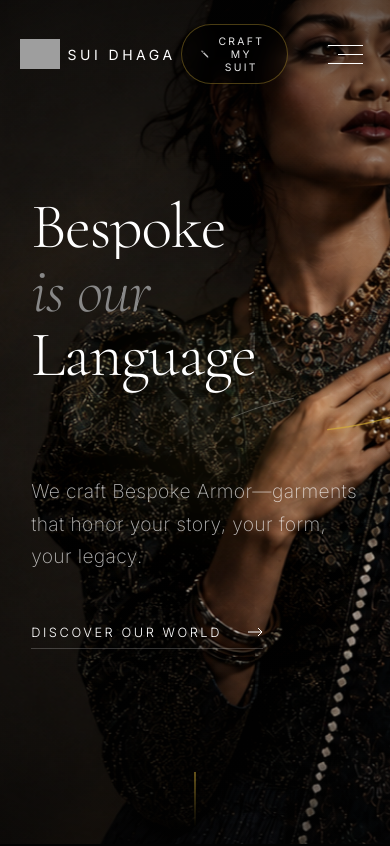
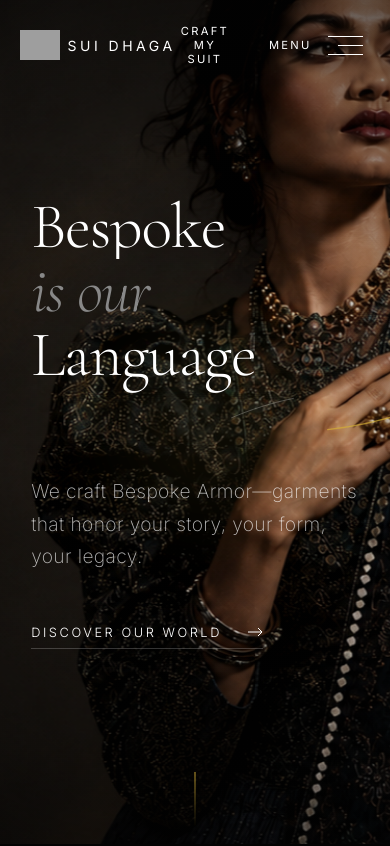
Before and after one commit to rachierich24/sui-dhaga, a React (Vite) app: page / in a window 390 px wide. Shown: the top 846 px of the page. Built offline with nearby package versions, Linux system fonts and the light colour scheme; grey boxes are pictures that could not be loaded.

Commit message:
feat: add CTO profile for Rachit Vij and fix mobile layout scroll bounds in SizeGuide

```diff
--- a/src/App.jsx
+++ b/src/App.jsx
@@ -94,7 +94,7 @@ export default function App() {
             </FadeIn>
             <FadeIn delay={0.4}>
               <a
-                href="https://wa.me/61470270478"
+                href="https://wa.me/910000000000"
                 target="_blank"
                 rel="noopener noreferrer"
                 className="book-btn"
--- a/src/components/Navbar.jsx
+++ b/src/components/Navbar.jsx
@@ -3,13 +3,11 @@ import { motion } from 'framer-motion';
 import logoImg from '../assets/images/logo.png';
 import SidebarMenu from './SidebarMenu';
 import SizeGuide from './SizeGuide';
-import { useMobile } from './MotionHelpers';
 
 const Navbar = () => {
   const [scrolled, setScrolled] = useState(false);
   const [menuOpen, setMenuOpen] = useState(false);
   const [sizeOpen, setSizeOpen] = useState(false);
-  const isMobile = useMobile();
 
   useEffect(() => {
     const handleScroll = () => {
@@ -61,42 +59,23 @@ const Navbar = () => {
         {/* Right Hamburger */}
         <div style={{ flex: 1, display: 'flex', justifyContent: 'flex-end', alignItems: 'center', gap: '2rem', zIndex: 10000 }}>
 
-          <motion.button
+          <button
             onClick={() => { setSizeOpen(true); setMenuOpen(false); }}
-            whileHover={{
-              borderColor: 'rgba(212, 175, 55, 0.9)',
-              boxShadow: '0 0 20px rgba(212, 175, 55, 0.2), inset 0 0 20px rgba(212, 175, 55, 0.05)',
-              color: '#D4AF37',
-            }}
-            whileTap={{ scale: 0.97 }}
-            transition={{ duration: 0.25, ease: 'easeOut' }}
             style={{
-              background: 'rgba(0,0,0,0.3)',
-              backdropFilter: 'blur(8px)',
-              WebkitBackdropFilter: 'blur(8px)',
-              border: '1px solid rgba(212, 175, 55, 0.35)',
-              color: 'rgba(255,255,255,0.9)',
+              background: 'transparent',
+              border: 'none',
+              color: '#fff',
               cursor: 'pointer',
               fontFamily: 'var(--font-sans)',
-              fontSize: '0.65rem',
-              letterSpacing: '0.22em',
+              fontSize: '0.7rem',
+              letterSpacing: '0.2em',
               textTransform: 'uppercase',
-              display: menuOpen ? 'none' : 'flex',
-              alignItems: 'center',
-              gap: '0.5rem',
-              padding: '0.6rem 1.2rem',
-              borderRadius: '30px',
+              display: menuOpen ? 'none' : 'block'
             }}
             className="craft-my-suit-btn"
           >
-            {/* Tilted Needle icon */}
-            <svg width="12" height="12" viewBox="0 0 12 20" fill="none" style={{ opacity: 0.85, transform: 'rotate(-45deg)' }}>
-              <path d="M6 0 C5 0, 4.5 1.5, 4.5 4 V16 C4.5 18.5, 5.2 20, 6 20 C6.8 20, 7.5 18.5, 7.5 16 V4 C7.5 1.5, 7 0, 6 0Z" fill="currentColor"/>
-              <ellipse cx="6" cy="4.8" rx="1.2" ry="2" fill="#050505" opacity="0.9"/>
-              <circle cx="6" cy="19.2" r="0.8" fill="white" style={{ filter: 'drop-shadow(0 0 2px white)' }}/>
-            </svg>
             CRAFT MY SUIT
-          </motion.button>
+          </button>
 
           <button
             onClick={() => { setMenuOpen(!menuOpen); setSizeOpen(false); }}
@@ -113,7 +92,6 @@ const Navbar = () => {
             }}
             className="hamburger-btn"
           >
-{!isMobile && (
             <motion.span
               animate={{ opacity: menuOpen ? 0 : 1 }}
               style={{
@@ -126,7 +104,6 @@ const Navbar = () => {
             >
               MENU
             </motion.span>
-            )}
             <div style={{ display: 'flex', flexDirection: 'column', gap: '8px', width: '35px' }}>
               <motion.div
                 animate={{ rotate: menuOpen ? 45 : 0, y: menuOpen ? 9 : 0 }}
--- a/src/components/Visionaries.jsx
+++ b/src/components/Visionaries.jsx
@@ -6,6 +6,7 @@ import { useMobile } from './MotionHelpers';
 const navneetPortrait = '/navneet_new.png';
 const nishikantPortrait = '/nishikant_new.png';
 const camelliaPortrait = '/camellia_new.png';
+const ctoPortrait = '/cto.jpeg';
 
 const ParallaxPortrait = ({ src, alt, objectPosition = 'center' }) => {
   const ref = useRef(null);
@@ -195,6 +196,18 @@ const Visionaries = () => {
           ]}
         />
 
+        <VisionaryBlock
+          name="Rachit Vij"
+          role="Chief Technology Officer"
+          watermark="RACHIT"
+          src={ctoPortrait}
+          objectPos="center"
+          isReversed={true}
+          quotes={[
+            { text: `Architecting the digital foundation and global ecosystem to bring bespoke experiences directly to our community.` }
+          ]}
+        />
+
       </div>
     </section>
   );
```
Also changed, not shown: src/components/SizeGuide.jsx (+37 -42 lines), public/cto.jpeg (added).
